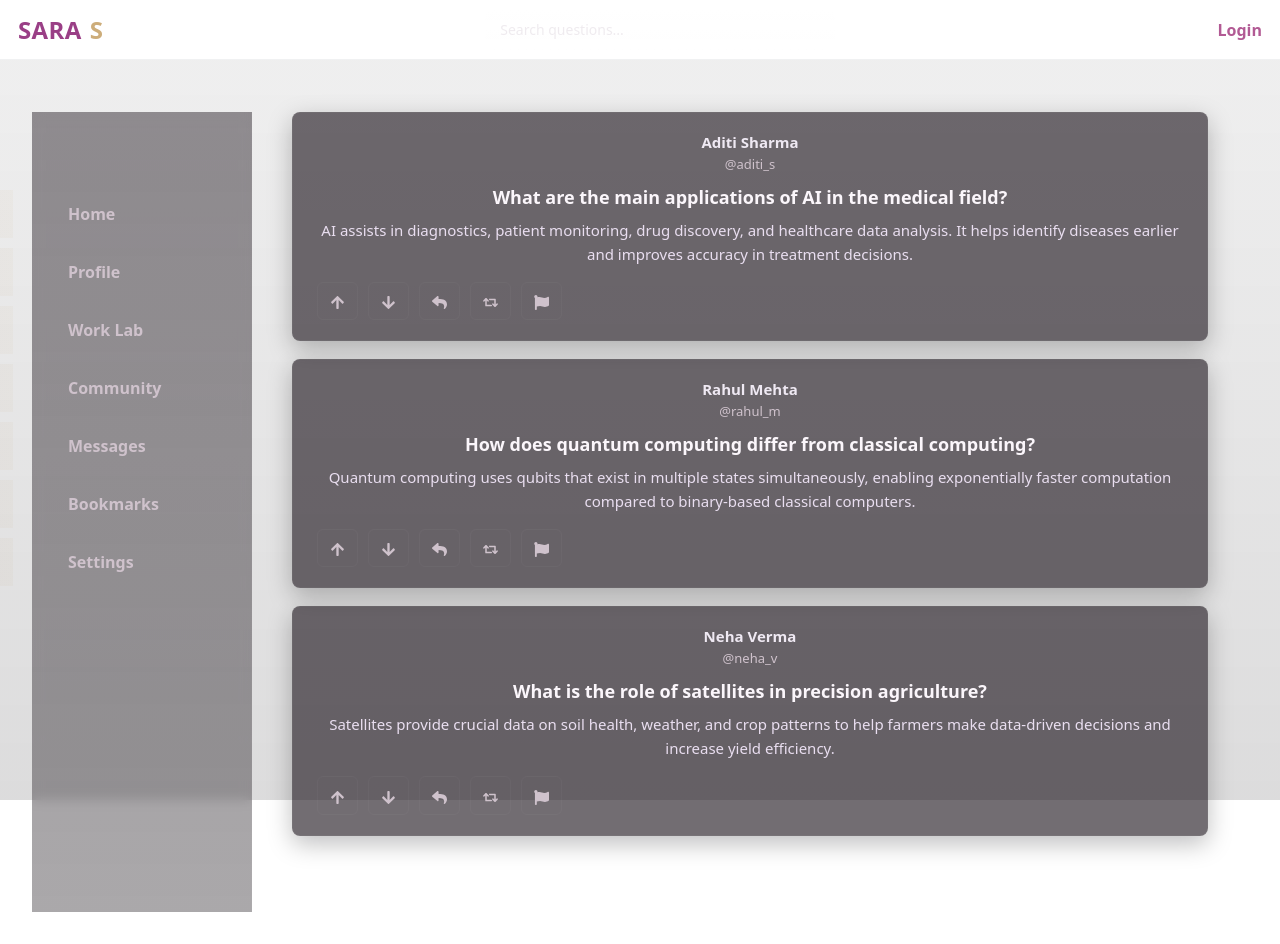
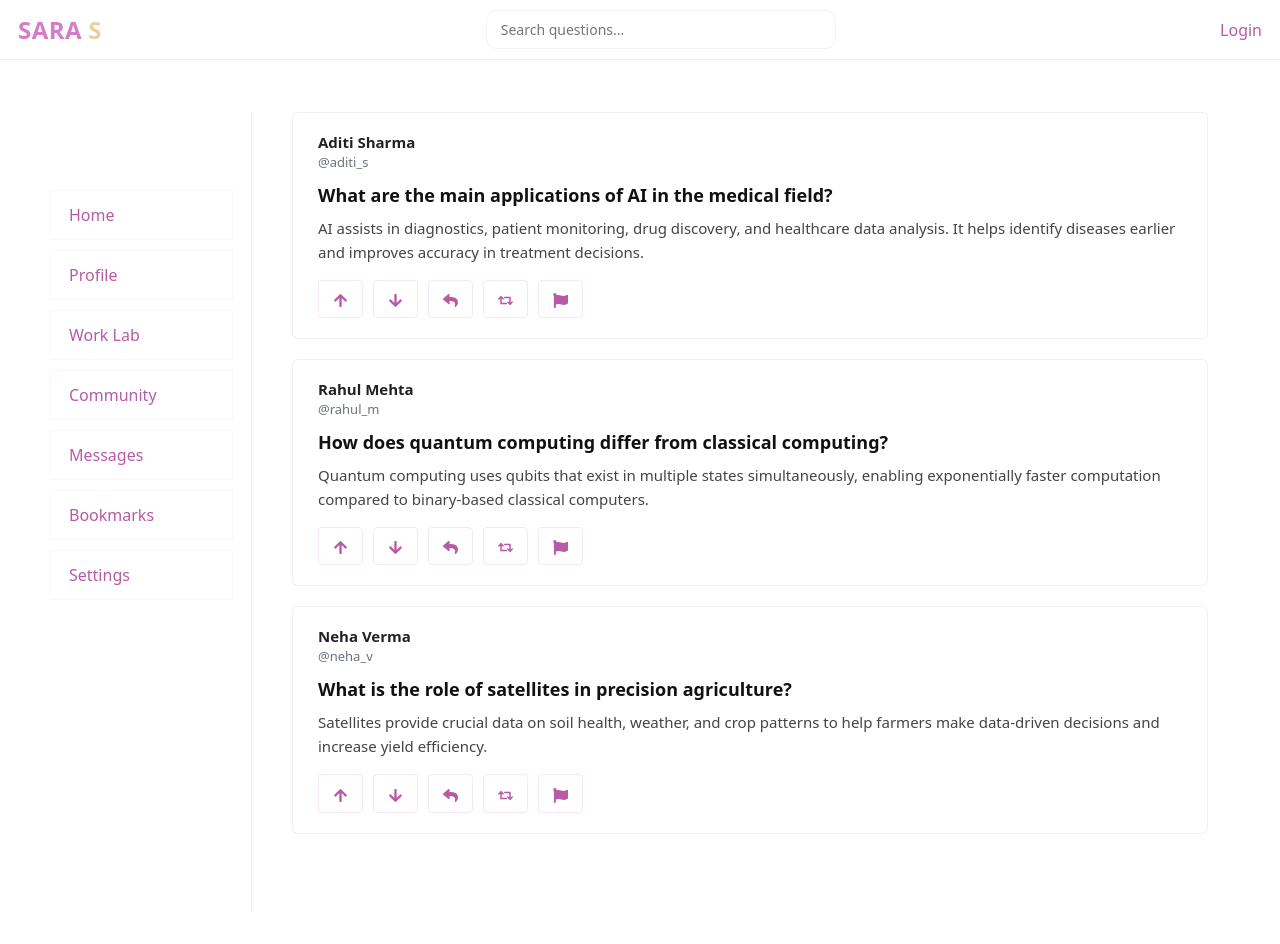
Before and after one commit to RAj-TIWARII/SARAS-0.1, a React (Vite) app: page / in a window 1280 px wide. Built offline with nearby package versions, Linux system fonts and the light colour scheme.

Commit message:
Update Home.css

```diff
--- a/src/pages/Home.css
+++ b/src/pages/Home.css
@@ -1,224 +1,330 @@
 :root{
-  /* richer wheat + darker lotus palette */
-  --wheat-deep: #caa973;    /* warm wheat base */
-  --wheat-muted: #ab8f63;   /* accent / text tint */
-  --lotus-deep: #9a3f86;    /* deeper lotus */
-  --lotus-muted: #b25a94;   /* softer lotus */
-  --overlay-dark: rgba(8,6,10,0.48);   /* global soft darkening */
-  --glass-dark: rgba(30,22,30,0.55);   /* panels */
-  --card-glass: rgba(28,20,28,0.62);   /* card bg */
-  --card-border: rgba(255,255,255,0.04);
-  --text-light: #efe9f3;    /* text on dark cards */
-  --muted-light: #cfc2cc;
-  --focus-glow: rgba(154,63,134,0.12);
-  --shadow: rgba(3,2,7,0.5);
+  /* Theme colors — wheat + lotus pink blend */
+  --wheat-100: #fbf3e6;   /* light wheat */
+  --wheat-200: #f3e0be;   /* warm wheat */
+  --wheat-300: #e8cfa0;   /* subtle accent */
+  --lotus-100: #f6e0f0;   /* very light lotus wash */
+  --lotus-200: #d47dc4;   /* primary lotus pink */
+  --lotus-300: #b85aa5;   /* darker lotus for hovers */
+  --glass: rgba(255,255,255,0.15);
+  --text: #222;
+  --muted: #666;
+  --card-bg: rgba(255,255,255,0.92);
+  --border: rgba(0,0,0,0.06);
+  --accent-glass: rgba(212,125,196,0.12);
 }
 
 /* base */
-html { scroll-behavior: smooth; }
+html {
+  scroll-behavior: smooth;
+}
 
-body{
+body {
   margin: 0;
   font-family: "Poppins", sans-serif;
-  /* warm wheat -> lotus gradient then slightly darkened */
-  background: linear-gradient(180deg, rgba(202,169,115,1) 0%, rgba(178,90,148,0.9) 100%);
-  min-height: 100vh;
-  color: var(--text-light);
+  /* gentle wheat -> lotus vertical gradient */
+  background: linear-gradient(180deg, var(--wheat-100), var(--lotus-100));
+  color: var(--text);
   -webkit-font-smoothing:antialiased;
   -moz-osx-font-smoothing:grayscale;
-  position: relative;
-  overflow-x: hidden;
 }
 
-/* subtle dark overlay to remove any bright whites */
-body::before{
-  content: "";
-  position: fixed;
-  inset: 0;
-  background: linear-gradient(rgba(8,6,10,0.06), rgba(8,6,10,0.14));
-  pointer-events: none;
-  z-index: 0;
-}
-
-/* NAVBAR - darker glass, no white */
-.saras-navbar{
+/* 🌸 Navbar */
+.saras-navbar {
   position: fixed;
   top: 0;
   left: 0;
   width: 100%;
+  display: flex;
+  justify-content: space-between;
+  align-items: center;
+  padding: 14px 40px;
+  backdrop-filter: blur(10px);
+  background: var(--glass);
+  transition: all 0.35s ease;
   z-index: 999;
-  display:flex;
-  justify-content:space-between;
-  align-items:center;
-  padding: 14px 36px;
-  background: linear-gradient(180deg, rgba(26,18,26,0.72), rgba(20,14,20,0.55));
-  border-bottom: 1px solid rgba(255,255,255,0.02);
-  backdrop-filter: blur(8px) saturate(120%);
-  transition: all .35s ease;
+  border-bottom: 1px solid rgba(0,0,0,0.03);
 }
 
-/* hide animation */
-.saras-navbar.hidden{ opacity: 0; transform: translateY(-18px); pointer-events:none; }
-.saras-navbar.visible{ opacity: 1; transform: translateY(0); }
-
-/* title styling */
-.saras-title{ font-weight:800; font-size:24px; display:flex; gap:8px; align-items:center; }
-.lotus{ color: var(--lotus-deep); letter-spacing:0.4px; }
-.softblue{ color: var(--wheat-deep); opacity:0.95; }
-
-/* search - darker input */
-.nav-center input{
-  width: 350px;
-  padding: 9px 14px;
-  border-radius: 10px;
-  border: 1px solid rgba(255,255,255,0.03);
-  background: linear-gradient(180deg, rgba(255,255,255,0.02), rgba(255,255,255,0.01));
-  color: var(--text-light);
-  outline: none;
-  font-size: 14px;
-  backdrop-filter: blur(4px);
-  transition: box-shadow .18s ease, transform .12s ease;
-}
-.nav-center input::placeholder{ color: rgba(220,210,220,0.45); }
-.nav-center input:focus{ box-shadow: 0 6px 20px var(--focus-glow); transform: translateY(-1px); }
-
-/* login text */
-.user-login{
-  font-weight:600;
-  color: var(--lotus-muted);
-  cursor: pointer;
-  transition: transform .12s ease, color .18s ease;
-}
-.user-login:hover{ transform: translateY(-2px); color: var(--lotus-deep); }
-
-/* PAGE LAYOUT - keep structure */
-.saras-page{
-  display:flex;
-  gap:20px;
-  padding-top: 80px;
-  min-height: 100vh;
-  position: relative;
+.saras-navbar.hidden {
+  opacity: 0;
+  transform: translateY(-20px);
+  pointer-events: none;
 }
 
-/* SIDEBAR - dark glass */
-.profile-sidebar{
-  width: 15%;
-  min-width: 180px;
-  height: 75vh;
-  position: sticky;
-  top: 90px;
-  padding-top: 10px;
-  display:flex;
-  flex-direction:column;
-  align-items:stretch;
-  background: linear-gradient(180deg, rgba(30,22,30,0.46), rgba(20,14,20,0.36));
-  border-right: 1px solid rgba(255,255,255,0.02);
-  backdrop-filter: blur(6px);
+.saras-navbar.visible {
+  opacity: 1;
+  transform: translateY(0);
 }
 
-/* sidebar buttons - darker buttons, lotus accents */
-.side-buttons{ display:flex; flex-direction:column; width:100%; gap:0; }
-.side-buttons button{
-  border: none;
-  background: transparent;
-  color: var(--muted-light);
-  padding: 12px 18px;
-  text-align:left;
-  font-weight:600;
-  cursor:pointer;
-  position:relative;
-  transition: color .22s ease, background .22s ease;
+.saras-title {
+  font-weight: 800;
+  font-size: 24px;
+  display:flex;
+  gap:6px;
+  align-items:center;
 }
 
-/* glass wipe but darker */
-.side-buttons button::before{
-  content:"";
-  position:absolute;
-  top:0; left:-120%;
-  width:100%; height:100%;
-  background: linear-gradient(90deg, rgba(154,63,134,0.06), rgba(202,169,115,0.06));
-  transition: all .42s cubic-bezier(.2,.9,.3,1);
-}
-.side-buttons button:hover::before{ left:0; }
-.side-buttons button:hover{ color: var(--text-light); background: rgba(255,255,255,0.02); }
-
-/* MAIN content */
-.saras-main{ flex:1; padding: 0 40px 50px 20px; z-index:1; }
-
-/* FEED */
-.question-feed{ display:flex; flex-direction:column; gap:18px; }
-
-/* CARDS - no white, deep glass */
-.question-card{
-  background: var(--card-glass);
-  border: 1px solid var(--card-border);
-  color: var(--text-light);
-  padding: 20px 24px;
-  border-radius: 8px;
-  transition: transform .18s ease, box-shadow .18s ease;
-  box-shadow: 0 8px 24px rgba(3,2,7,0.25);
-}
-.question-card:hover{
-  transform: translateY(-6px);
-  box-shadow: 0 22px 48px rgba(3,2,7,0.38);
+/* lotus and wheat branding */
+.lotus {
+  color: var(--lotus-200);
+  letter-spacing: 0.5px;
 }
 
-/* user info */
-.user-section{ margin-bottom: 10px; }
-.user-name{ margin:0; font-size:15px; font-weight:700; color: var(--text-light); }
-.user-handle{ margin:4px 0 0 0; font-size:13px; color: var(--muted-light); }
+.softblue {
+  /* keep class name but repurpose color to wheat accent for S */
+  color: var(--wheat-300);
+  opacity: 0.98;
+}
 
-/* Q & A text - slightly lighter */
-.question-text{ font-size:18px; font-weight:700; color: #fbf6fb; margin-bottom:8px; line-height:1.4; }
-.answer-text{ font-size:15px; color: #e9def0; line-height:1.6; }
+/* search */
+.nav-center input {
+  width: 350px;
+  padding: 8px 14px;
+  border-radius: 10px;
+  border: 1px solid rgba(120,90,110,0.08);
+  background: rgba(255, 255, 255, 0.28);
+  backdrop-filter: blur(5px);
+  outline: none;
+  color: var(--text);
+  font-size: 14px;
+  transition: box-shadow .2s ease, transform .15s ease;
+}
 
-/* ACTION BUTTONS - darker with lotus hover */
-.question-actions{ display:flex; gap:10px; margin-top:12px; }
-.question-actions button{
-  background: transparent;
-  border: 1px solid rgba(255,255,255,0.03);
-  color: var(--muted-light);
-  padding:7px 12px;
-  font-size:15px;
-  cursor:pointer;
-  border-radius:6px;
-  transition: all .18s ease;
+.nav-center input:focus{
+  box-shadow: 0 6px 18px rgba(0,0,0,0.06);
+  transform: translateY(-1px);
 }
-.question-actions button:hover{
-  background: linear-gradient(90deg, rgba(154,63,134,0.10), rgba(202,169,115,0.06));
-  color: var(--text-light);
+
+/* user login */
+.user-login {
+  font-weight: 500;
+  color: var(--lotus-300);
+  cursor: pointer;
+  transition: color 0.22s ease, transform .15s ease;
+}
+
+.user-login:hover {
+  color: var(--lotus-200);
   transform: translateY(-2px);
 }
 
-/* accessibility contrast bump */
-@media (prefers-contrast: more){
-  .question-card{ border-color: rgba(255,255,255,0.06); }
-  .nav-center input{ border-color: rgba(255,255,255,0.06); }
+/* 🌸 Layout */
+.saras-page {
+  display: flex;
+  min-height: 100vh;
+  padding-top: 80px;
+  gap: 20px;
 }
 
-/* RESPONSIVE: stack & tighten - keep earlier behavior but darker */
-@media (max-width: 900px){
-  .saras-page{ flex-direction:column; }
-  .profile-sidebar{
-    width:100%; height:auto; flex-direction:row; justify-content:space-around; border:none; padding:8px 6px;
-    background: linear-gradient(180deg, rgba(30,22,30,0.5), rgba(20,14,20,0.45));
+/* 🌸 Sidebar */
+.profile-sidebar {
+  width: 15%;
+  min-width: 180px;
+  background: rgba(255,255,255,0.18);
+  backdrop-filter: blur(8px);
+  display: flex;
+  flex-direction: column;
+  align-items: stretch;
+  position: sticky;
+  top: 90px;
+  height: 75vh;
+  padding-top: 10px;
+  border-right: 1px solid var(--border);
+  transition: background .2s ease;
+}
+
+/* Sidebar Buttons */
+.side-buttons {
+  display: flex;
+  flex-direction: column;
+  width: 100%;
+}
+
+.side-buttons button {
+  border: 1px solid rgba(212,125,196,0.08);
+  background: transparent;
+  border-radius: 0;
+  color: var(--lotus-300);
+  font-weight: 500;
+  padding: 12px 18px;
+  cursor: pointer;
+  text-align: left;
+  position: relative;
+  overflow: hidden;
+  transition: color 0.25s ease, background .25s ease;
+}
+
+/* Glass wipe hover (lotus tinted) */
+.side-buttons button::before {
+  content: "";
+  position: absolute;
+  top: 0;
+  left: -110%;
+  width: 100%;
+  height: 100%;
+  background: var(--accent-glass);
+  transition: all 0.42s cubic-bezier(.2,.9,.3,1);
+}
+
+.side-buttons button:hover::before {
+  left: 0;
+}
+
+.side-buttons button:hover {
+  color: var(--lotus-200);
+  background: rgba(255,255,255,0.02);
+}
+
+/* 🌸 Main Section */
+.saras-main {
+  flex: 1;
+  padding: 0 40px 50px 20px;
+}
+
+/* Feed layout */
+.question-feed {
+  display: flex;
+  flex-direction: column;
+  gap: 20px;
+}
+
+/* Card sharp structure */
+.question-card {
+  background: var(--card-bg);
+  border: 1px solid rgba(0,0,0,0.06);
+  border-radius: 6px;
+  padding: 20px 25px;
+  text-align: left;
+  transition: transform .18s ease, box-shadow .18s ease;
+}
+
+.question-card:hover{
+  transform: translateY(-4px);
+  box-shadow: 0 18px 40px rgba(0,0,0,0.06);
+}
+
+/* User info layout */
+.user-section {
+  margin-bottom: 10px;
+}
+
+.user-name {
+  margin: 0;
+  font-size: 15px;
+  font-weight: 600;
+  color: #222;
+}
+
+.user-handle {
+  margin: 2px 0 0 0;
+  font-size: 13px;
+  color: var(--muted);
+}
+
+/* Question & Answer */
+.question-content {
+  margin-top: 5px;
+}
+
+.question-text {
+  font-size: 18px;
+  font-weight: 600;
+  color: #111;
+  margin-bottom: 8px;
+  line-height: 1.4;
+}
+
+.answer-text {
+  font-size: 15px;
+  color: #444;
+  line-height: 1.6;
+}
+
+/* Action Buttons */
+.question-actions {
+  display: flex;
+  gap: 10px;
+  margin-top: 12px;
+}
+
+.question-actions button {
+  border: 1px solid rgba(212,125,196,0.18);
+  background: transparent;
+  color: var(--lotus-300);
+  padding: 7px 14px;
+  font-size: 15px;
+  cursor: pointer;
+  border-radius: 4px;
+  transition: all 0.25s ease;
+}
+
+.question-actions button:hover {
+  background: rgba(212,125,196,0.12);
+  color: var(--lotus-200);
+}
+
+/* small improvements for readability on low-contrast screens */
+@media (prefers-contrast: more){
+  .question-card { border-color: rgba(0,0,0,0.10); }
+  .nav-center input { border-color: rgba(0,0,0,0.12); }
+}
+
+/* Responsive: stack & tighten */
+@media (max-width: 900px) {
+  .saras-page {
+    flex-direction: column;
   }
-  .side-buttons{ flex-direction:row; flex-wrap:wrap; gap:6px; align-items:center; justify-content:center; }
-  .side-buttons button{
-    padding:8px 10px; font-size:14px; border-radius:8px; min-width:84px; text-align:center; color:var(--muted-light);
-    background: linear-gradient(180deg, rgba(255,255,255,0.01), rgba(0,0,0,0.02));
-    border: 1px solid rgba(255,255,255,0.02);
+
+  .profile-sidebar {
+    width: 100%;
+    height: auto;
+    flex-direction: row;
+    justify-content: space-around;
+    border: none;
+    padding: 8px 6px;
+    gap: 8px;
   }
-  .saras-main{ width:100%; padding:18px; }
-  .nav-center input{ width:90%; max-width:420px; }
-  .saras-navbar{ padding:12px 18px; }
-  .question-card{ padding:16px; border-radius:6px; }
+
+  .side-buttons {
+    flex-direction: row;
+    flex-wrap: wrap;
+    gap: 6px;
+    align-items:center;
+    justify-content:center;
+  }
+
+  .side-buttons button {
+    padding: 8px 10px;
+    font-size: 14px;
+    border-radius: 8px;
+    min-width: 80px;
+    text-align:center;
+  }
+
+  .saras-main {
+    width: 100%;
+    padding: 18px;
+  }
+
+  .nav-center input {
+    width: 90%;
+    max-width: 420px;
+  }
+
+  .saras-navbar {
+    padding: 12px 18px;
+  }
+
+  .question-card {
+    padding: 16px;
+  }
 }
 
 /* Extra small screens */
-@media (max-width:480px){
-  .saras-title{ font-size:20px; }
-  .nav-center input{ font-size:13px; padding:7px 12px; }
-  .side-buttons button{ min-width:68px; padding:7px 8px; font-size:13px; }
-  .user-login{ font-size:14px; }
+@media (max-width: 480px){
+  .saras-title { font-size: 20px; }
+  .nav-center input { font-size: 13px; padding: 7px 12px; }
+  .side-buttons button { min-width: 68px; padding: 7px 8px; font-size:13px; }
+  .user-login { font-size: 14px; }
 }
```
